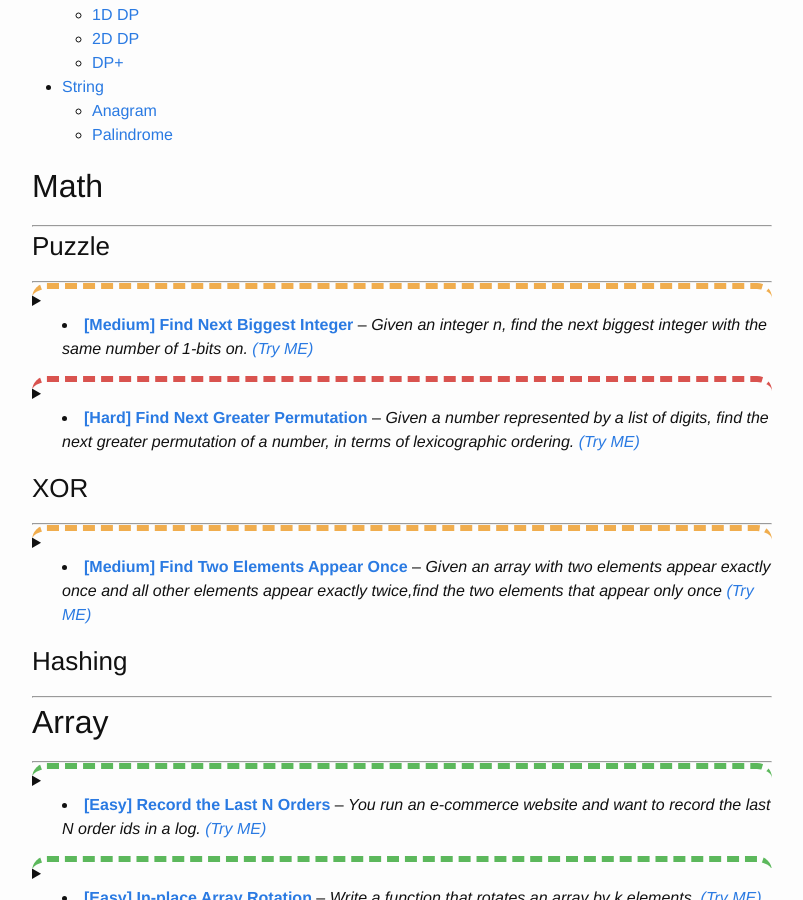
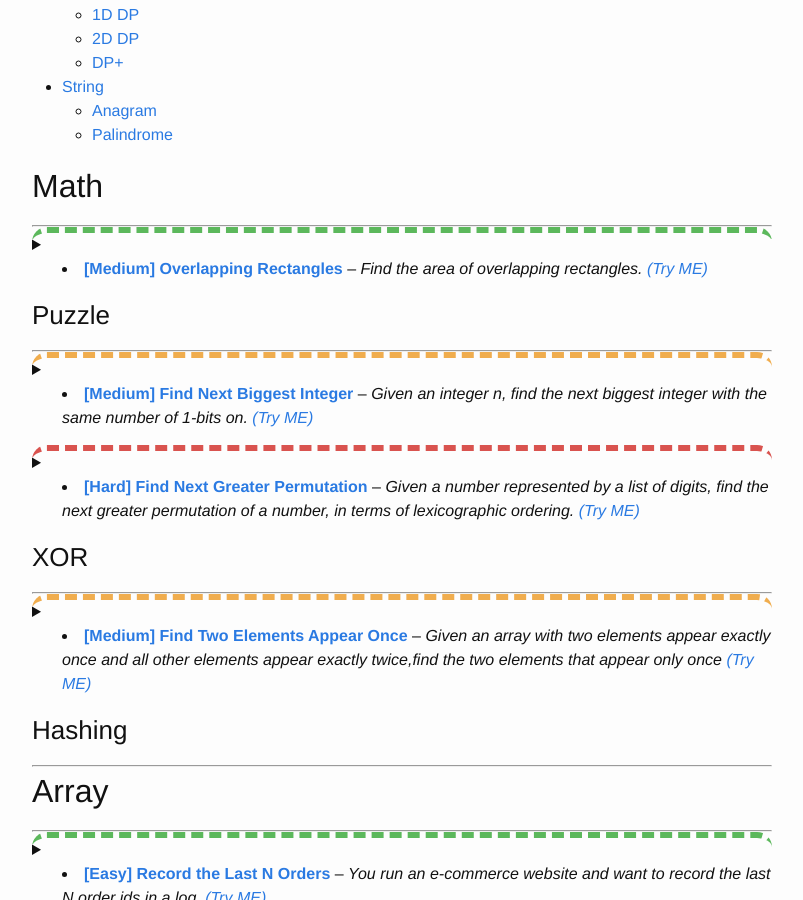
Before and after one commit to trsong/trsong.github.io, a Jekyll site: the page built from _posts/2019-04-01-DailyQuestionsByCategory.md, in a window 1280 px wide and 900 px high, scrolled down 1205 px. Shown: the whole window, without its empty margins (238-1041 px from the left). Built offline with Jekyll 4.4.1, drawn with Linux system fonts in a browser that asks for light colours.

Commit message:
Add previous question to category

```diff
--- a/_posts/2019-04-01-DailyQuestionsByCategory.md
+++ b/_posts/2019-04-01-DailyQuestionsByCategory.md
@@ -26,6 +26,19 @@ categories: Python/Java
 
 ## Math
 ---
+
+<details>
+<summary class="lc_e">
+
+- [**\[Medium\] Overlapping Rectangles**](https://trsong.github.io/python/java/2020/08/02/DailyQuestionsAug/#aug-17-2020-medium-overlapping-rectangles) -- *Find the area of overlapping rectangles.* [*\(Try ME\)*](https://repl.it/@trsong/Overlapping-Rectangle-Areas-1)
+
+</summary>
+<div>
+
+**Question:** You’re given 2 over-lapping rectangles on a plane. For each rectangle, you’re given its bottom-left and top-right points. How would you find the area of their overlap?
+
+</div>
+</details>
 
 ### Puzzle
 ---
```
